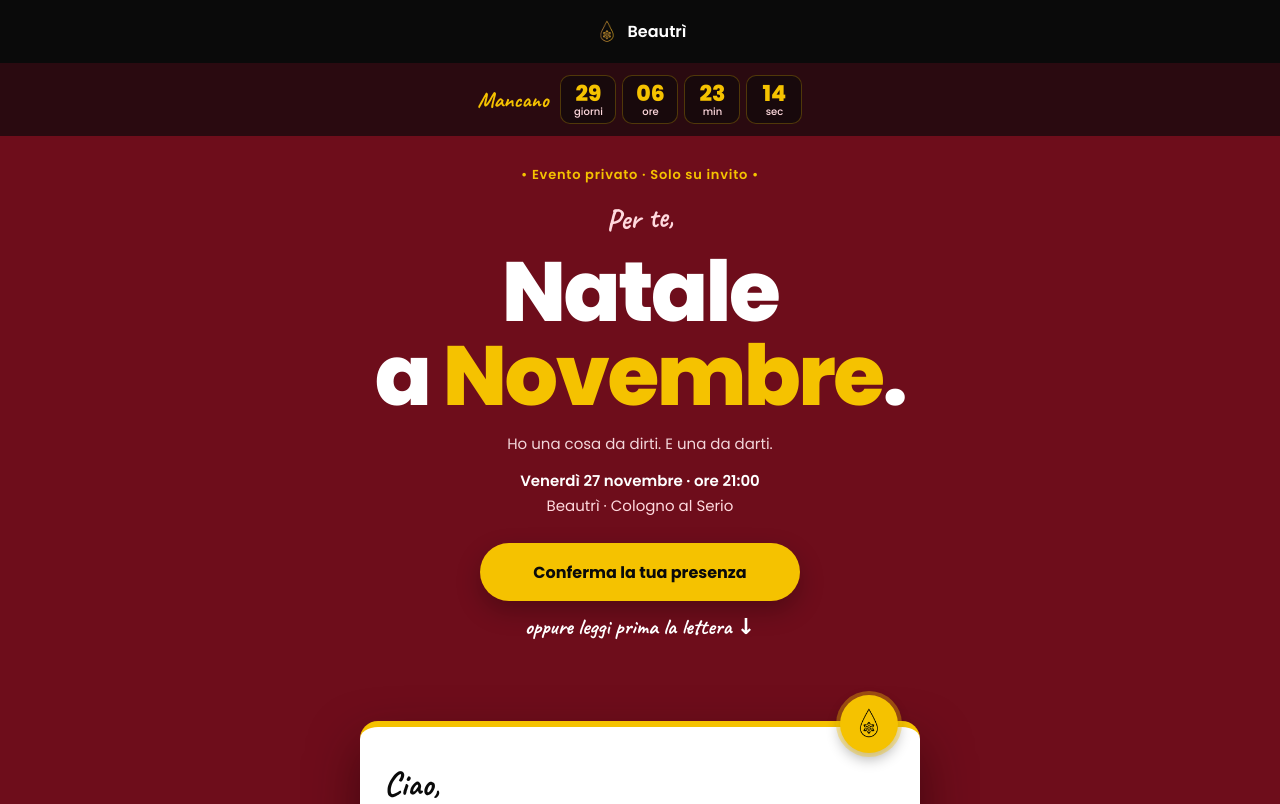
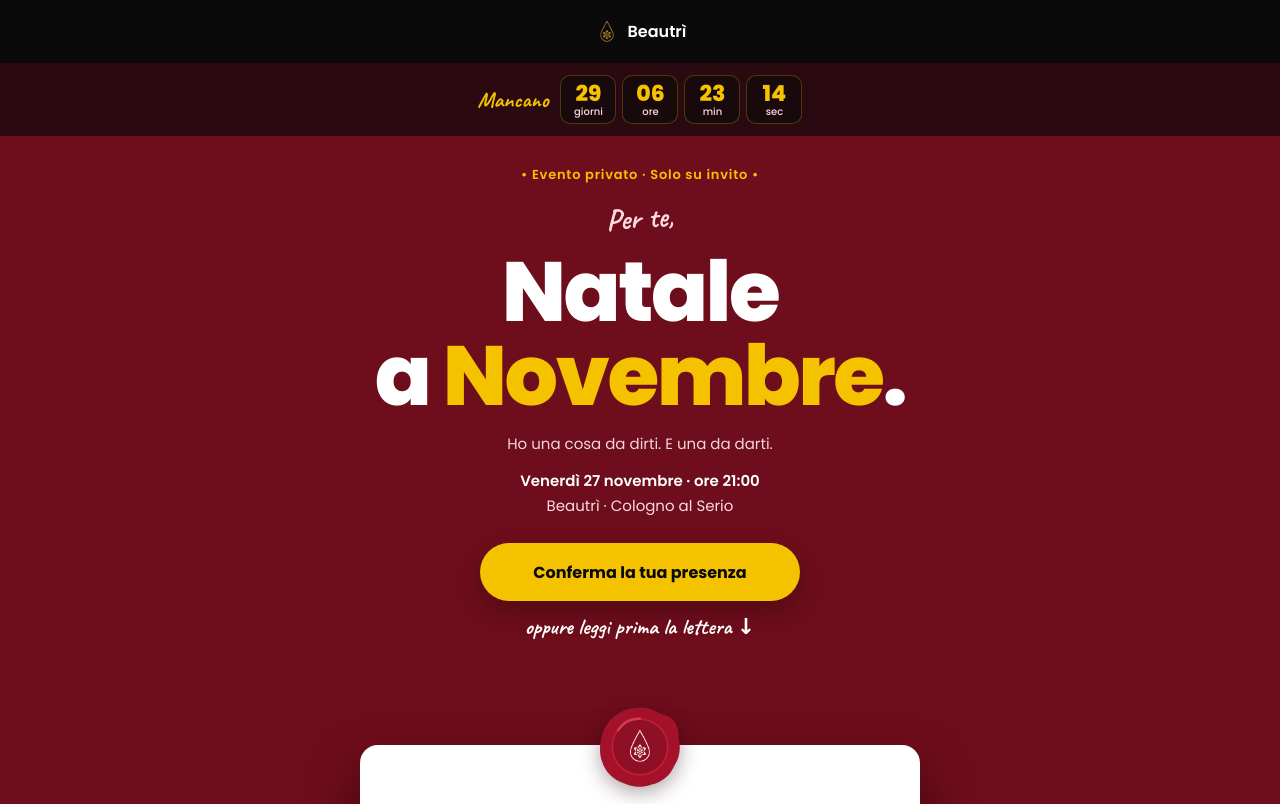
Before and after one commit to DenirAdobati/natale-a-novembre, a plain HTML site: page index.html in a window 1280 px wide. Shown: the top 804 px of the page. Drawn offline with Linux system fonts and the light colour scheme.

Commit message:
Form con nome, cognome e Partecipo; ceralacca rossa sulla lettera
Co-Authored-By: Claude Opus 5.5 <noreply@anthropic.com>

```diff
--- a/css/style.css
+++ b/css/style.css
@@ -176,7 +176,7 @@ input:focus-visible {
 }
 
 /* ---------- Lettera ---------- */
-.letter-wrap { padding: 16px 20px 0; }
+.letter-wrap { padding: 40px 20px 0; }
 
 /* Daniela appoggiata sul bordo tra lettera (rosso) e regalo (nero):
    il fondo della foto coincide con la fine della sezione, la testa
@@ -214,11 +214,10 @@ input:focus-visible {
   position: relative;
   max-width: var(--col);
   margin: 0 auto;
-  padding: 40px 24px 32px;
+  padding: 64px 24px 32px;
   background: var(--white);
   color: var(--black);
   border-radius: 18px;
-  border-top: 6px solid var(--yellow);
   box-shadow: 0 24px 50px rgba(30, 0, 6, 0.55);
   display: flex;
   flex-direction: column;
@@ -226,18 +225,22 @@ input:focus-visible {
 }
 .letter__seal {
   position: absolute;
-  top: -32px;
-  right: 22px;
-  width: 58px;
-  height: 58px;
-  border-radius: 50%;
-  background: var(--yellow);
-  box-shadow: 0 0 0 4px rgba(245, 194, 0, 0.35), 0 6px 14px rgba(0, 0, 0, 0.3);
-  display: flex;
-  align-items: center;
-  justify-content: center;
+  top: -40px;
+  left: 50%;
+  width: 84px;
+  height: 84px;
+  margin-left: -42px;
+  filter: drop-shadow(0 6px 10px rgba(30, 0, 6, 0.35));
 }
-.letter__seal img { filter: brightness(0); }
+.letter__seal svg { position: absolute; inset: 0; width: 100%; height: 100%; }
+.letter__seal img {
+  position: absolute;
+  top: 22px;
+  left: 22px;
+  width: 40px;
+  height: 40px;
+  filter: brightness(0) invert(1); /* logo in bianco */
+}
 .letter__hello { margin-bottom: 4px; font-size: 34px; line-height: 1; }
 .letter mark { background: var(--yellow); color: inherit; padding: 0 4px; font-weight: 600; }
 .letter strong { font-weight: 700; }
--- a/index.html
+++ b/index.html
@@ -68,7 +68,16 @@
     <section class="letter-wrap" id="lettera" aria-labelledby="lettera-title">
       <article class="letter">
         <h2 class="sr-only" id="lettera-title">Una lettera da Daniela</h2>
-        <div class="letter__seal" aria-hidden="true"><img src="assets/beautri-logo.png" alt="" width="36" height="36"></div>
+        <!-- sigillo di ceralacca rossa con il logo in bianco, mezzo fuori dal foglio -->
+        <div class="letter__seal" aria-hidden="true">
+          <svg viewBox="0 0 100 100">
+            <path d="M50 3 C 62 2, 70 9, 80 12 C 92 16, 97 28, 96 40 C 99 52, 97 63, 91 72 C 86 84, 76 92, 63 95 C 52 99, 40 98, 30 93 C 18 89, 9 80, 5 68 C 1 57, 2 45, 5 35 C 9 22, 18 12, 30 7 C 37 4, 43 3, 50 3 Z" fill="#a3122a"/>
+            <circle cx="50" cy="50" r="33" fill="#8f0f24"/>
+            <circle cx="50" cy="50" r="33" fill="none" stroke="#c41d31" stroke-width="2"/>
+            <path d="M24 30 C 30 20, 40 16, 50 16" stroke="#e04a5e" stroke-width="3" fill="none" stroke-linecap="round" opacity="0.7"/>
+          </svg>
+          <img src="assets/beautri-logo.png" alt="" width="40" height="40">
+        </div>
         <p class="hand letter__hello">Ciao,</p>
         <p>sono Daniela.</p>
         <p>Ti scrivo una lettera, sì. Certe cose non stanno in un messaggio veloce.</p>
```
